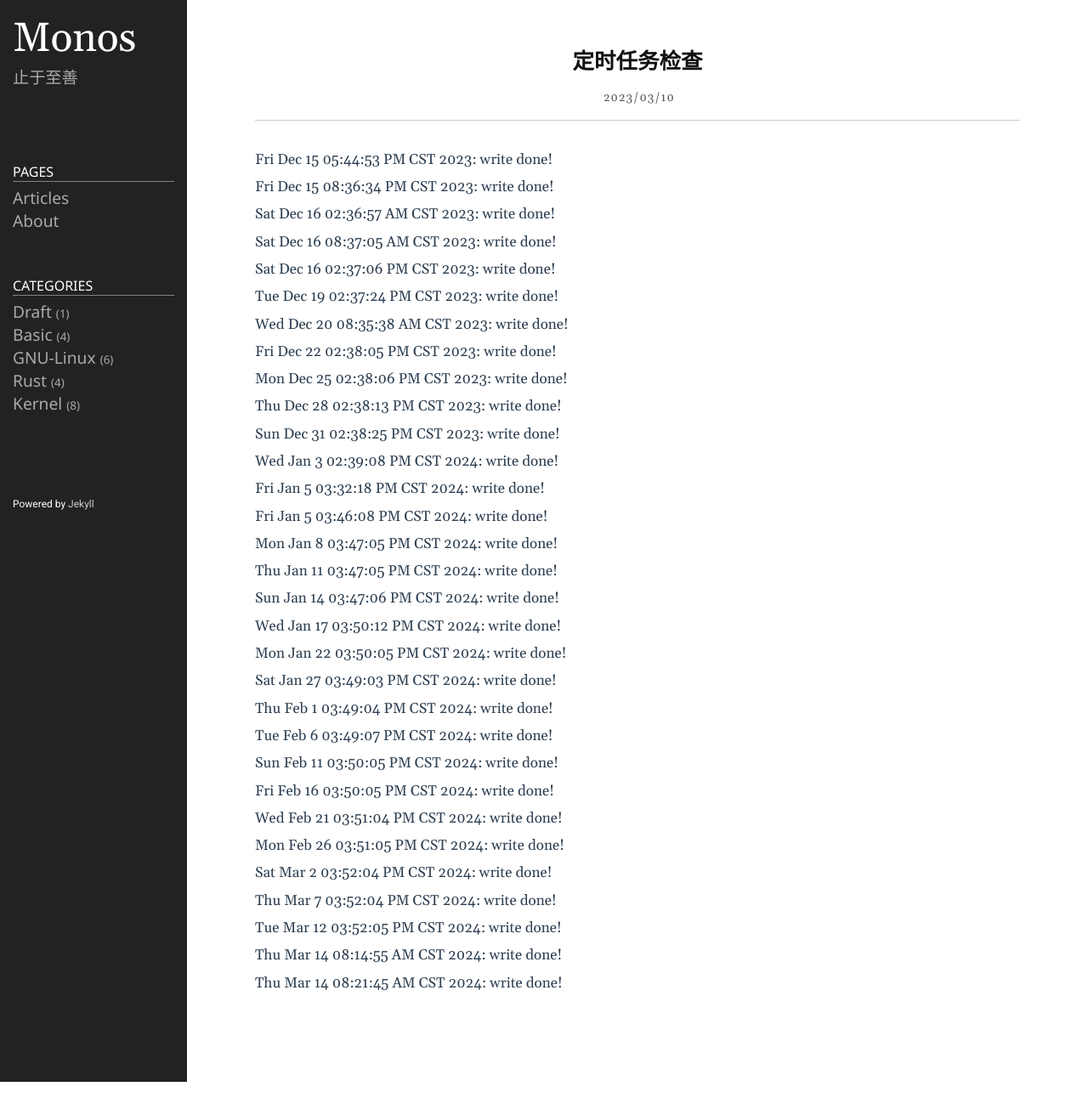
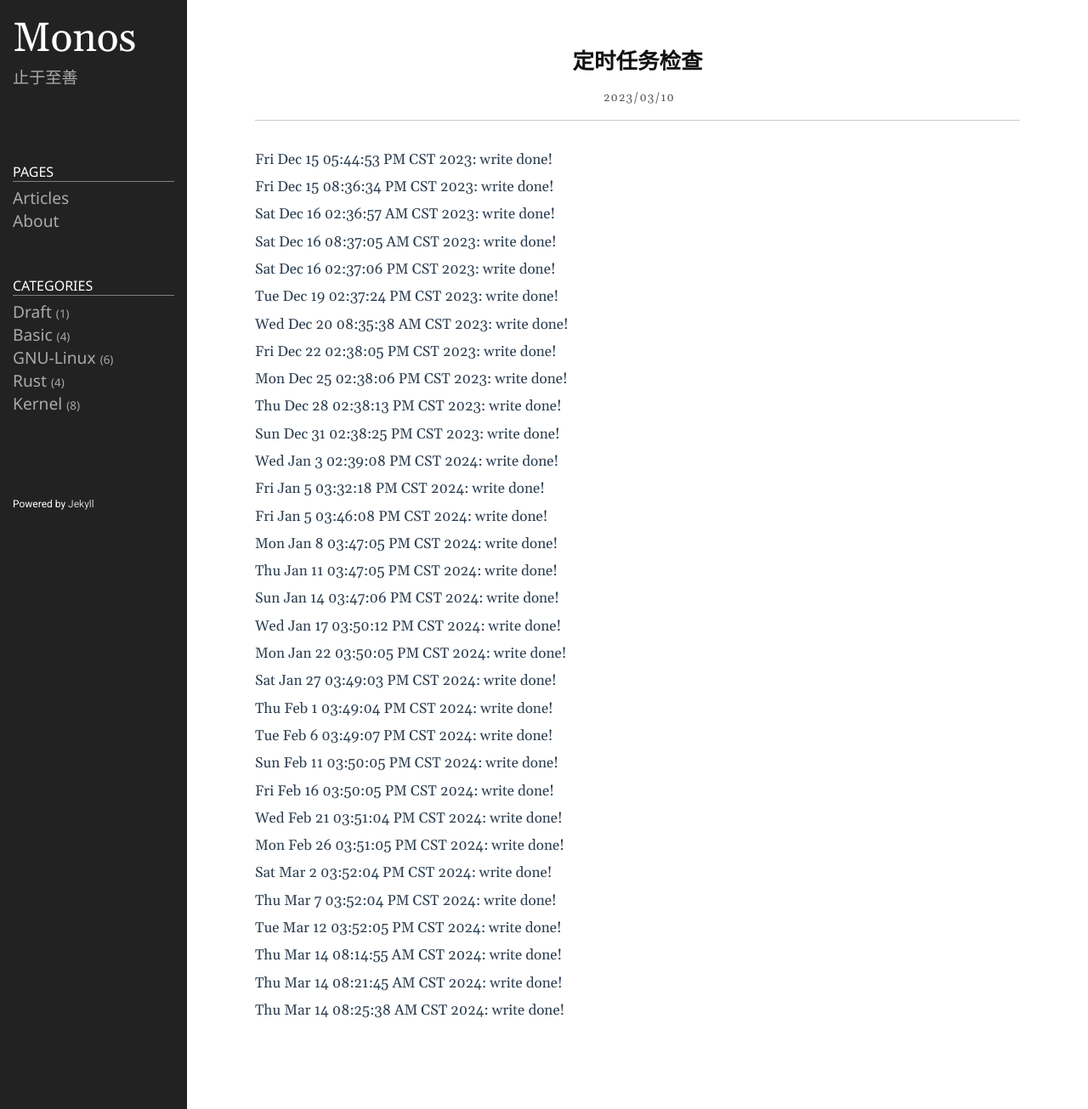
Before and after one commit to lclgo/lclgo.github.io, a Jekyll site: the page built from _posts/2023-03-10-weekly.md, in a window 1280 px wide. Shown: the whole page at 85% size. Built offline with Jekyll 4.4.1, drawn with Linux system fonts in a browser that asks for light colours; before the commit the page ends 1273 px from its top, so only the background shows below that.

Commit message:
timer check

```diff
--- a/_posts/2023-03-10-weekly.md
+++ b/_posts/2023-03-10-weekly.md
@@ -65,3 +65,5 @@ Tue Mar 12 03:52:05 PM CST 2024: write done!
 Thu Mar 14 08:14:55 AM CST 2024: write done!
 
 Thu Mar 14 08:21:45 AM CST 2024: write done!
+
+Thu Mar 14 08:25:38 AM CST 2024: write done!
```
